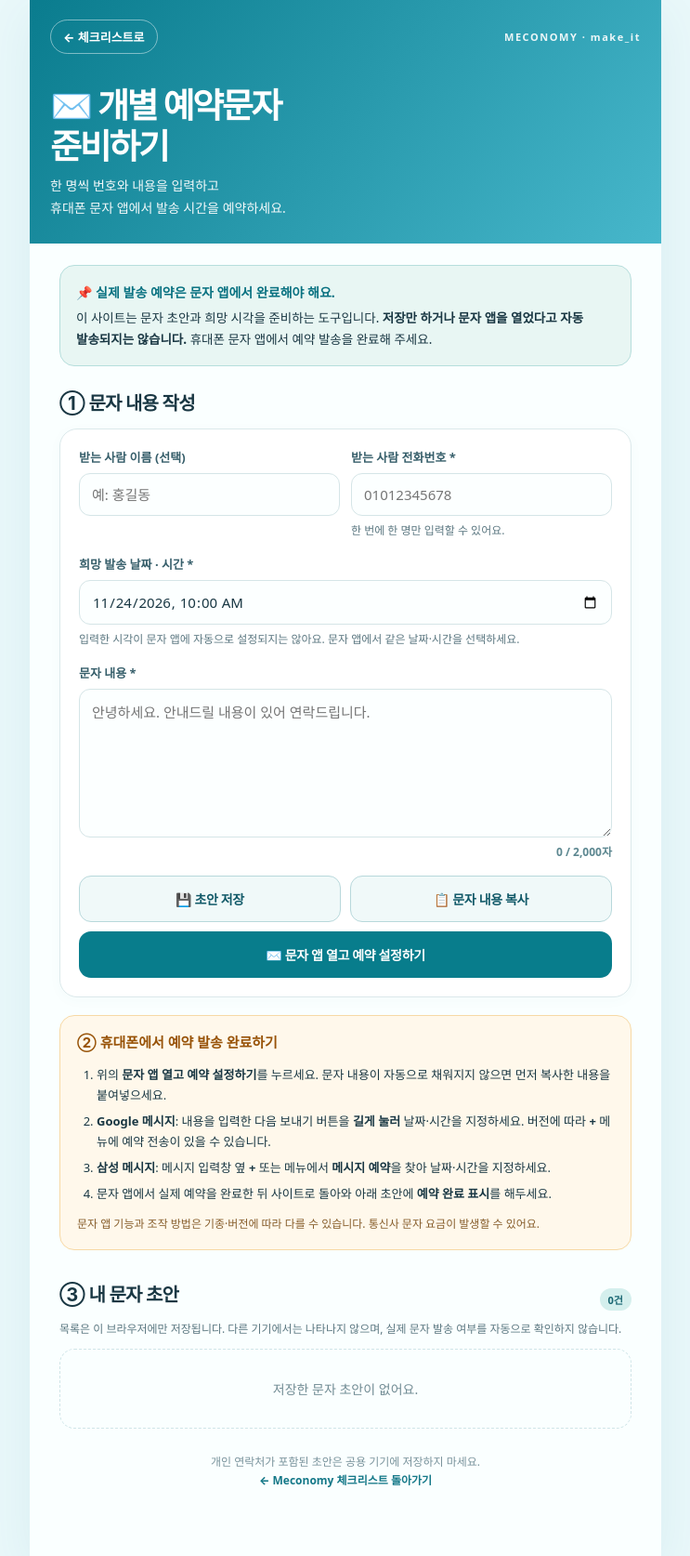
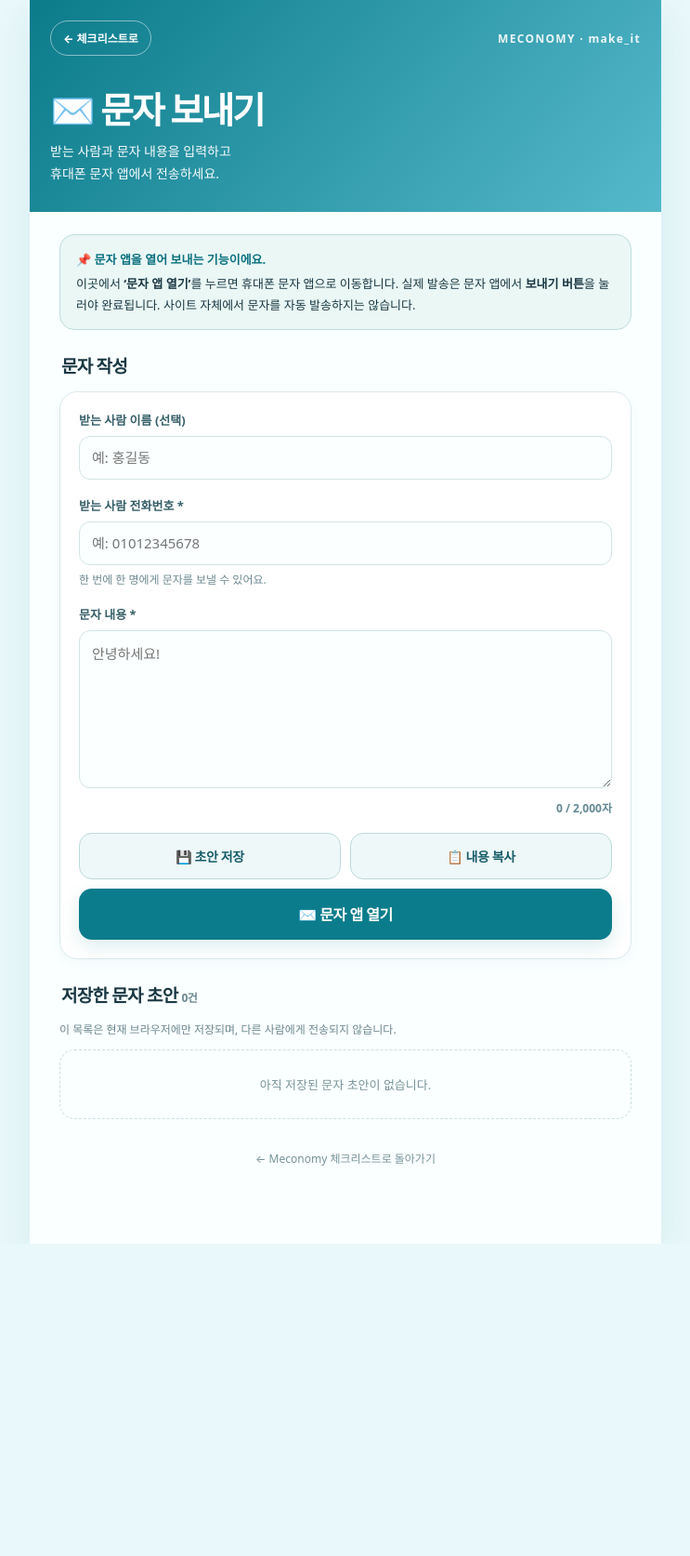
Before and after one commit to sunshiyfloor/meconomy-checklist, a plain HTML site: page sms.html in a window 1280 px wide. Shown: the whole page at 93% size, without its empty margins (268-1011 px from the left). After the commit the page ends 1338 px from the top, so only its background shows below. Drawn offline with Linux system fonts and the light colour scheme.

Commit message:
Replace scheduled SMS assistant with simple text messaging

```diff
--- a/sms.html
+++ b/sms.html
@@ -2,170 +2,109 @@
 <html lang="ko">
 <head>
 <meta charset="utf-8">
-<meta name="viewport" content="width=device-width, initial-scale=1, viewport-fit=cover">
+<meta name="viewport" content="width=device-width,initial-scale=1,viewport-fit=cover">
 <meta name="theme-color" content="#e9f8fa">
-<meta name="description" content="Meconomy - 휴대폰 문자앱 개별 예약문자 준비 도우미">
-<title>개별 예약문자 준비 | Meconomy</title>
+<meta name="description" content="Meconomy 일반 문자 작성 및 문자 앱 연결">
+<title>문자 보내기 | Meconomy</title>
 <style>
-:root{--ink:#193743;--dark:#0d6877;--soft:#e9f8fa;--line:#cfe5e7;--pale:#eff9f8;--muted:#5b7780;--orange:#d9692d}
-*{box-sizing:border-box}
-body{margin:0;background:var(--soft);font-family:Pretendard,"Apple SD Gothic Neo","Noto Sans KR",system-ui,-apple-system,sans-serif;color:var(--ink);-webkit-font-smoothing:antialiased}
-button,input,textarea{font:inherit}button{cursor:pointer}button:focus-visible,a:focus-visible,input:focus-visible,textarea:focus-visible{outline:3px solid #e6a748;outline-offset:2px}
-a{color:inherit;text-decoration:none}
-.shell{max-width:680px;background:#faffff;box-shadow:0 14px 50px #17657912;margin:0 auto;min-height:100vh}
-.header{background:linear-gradient(130deg,#0a7c8e,#47b7cb);color:white;padding:21px 22px 27px}
-.header-nav{display:flex;justify-content:space-between;gap:10px;align-items:center;font-weight:800;font-size:13px}
-.back{border:1px solid #ffffff75;border-radius:50px;padding:8px 13px}
-.brand{opacity:.9;letter-spacing:.14em;font-size:11px}
-.header h1{font-size:clamp(27px,7vw,37px);letter-spacing:-.065em;margin:33px 0 8px;line-height:1.2}
-.header p{font-size:14px;line-height:1.7;opacity:.95;margin:0}
-.wrap{padding:23px clamp(17px,5vw,32px) 44px}
-.notice{border:1px solid #b6dedc;background:#e8f6f3;border-radius:16px;padding:17px;margin-bottom:20px;font-size:13.5px;line-height:1.65;word-break:keep-all}
-.notice b{display:block;color:#087180;font-size:14px;margin-bottom:5px}
-.section-title{font-size:20px;letter-spacing:-.04em;margin:24px 0 14px}
-.panel{padding:20px;background:white;border:1px solid #dce9eb;border-radius:19px;box-shadow:0 3px 14px #317e8308}
-.field{margin-bottom:17px}
-.field label{display:block;font-size:13px;font-weight:800;color:#365e6a;margin-bottom:8px}
-.field input,.field textarea{display:block;width:100%;border:1.5px solid #d5e5e7;background:#fcffff;color:var(--ink);border-radius:12px;min-height:46px;padding:12px 13px;font-size:15px}
-.field textarea{resize:vertical;line-height:1.65;min-height:160px}
-.field small,.hint{font-size:12px;color:var(--muted);line-height:1.6;display:block;margin-top:6px}
-.fields{display:grid;grid-template-columns:1fr 1fr;gap:12px}.fields .field{min-width:0}
-.counter{text-align:right;font-size:12px;font-weight:750;color:#5c8790;margin-top:6px}
-.form-error{font-size:13px;color:#a32d1d;min-height:0;line-height:1.55}
-.actions{display:grid;grid-template-columns:1fr 1fr;gap:10px;margin-top:16px}
-.btn{border-radius:13px;padding:13px 13px;border:1.5px solid transparent;min-height:50px;font-weight:800;font-size:14px;letter-spacing:-.025em;display:flex;align-items:center;justify-content:center;gap:7px}
-.primary{background:#087d8c;color:white}.secondary{background:#f0f9f9;border-color:#b8d8db;color:#115968}
-.ghost{background:white;border-color:#d4e3e5;color:#305864}
-.wide{grid-column:1/-1}
-.tip{background:#fff8eb;border:1px solid #f7d9a5;border-radius:16px;padding:16px 18px;margin-top:19px;font-size:13px;line-height:1.7}
-.tip h3{font-size:15px;margin:0 0 7px;color:#985308}
-.tip ol{margin:5px 0 0;padding-left:21px}.tip li{padding:3px 0}
-.tip p{margin:9px 0 0;font-size:12px;color:#865d2b}
-.pill{display:inline-block;border-radius:100px;background:#d4efed;color:#176571;font-size:11px;padding:4px 9px;font-weight:800}
-.cards{display:grid;gap:12px}
-.card{background:#fff;border:1px solid #dce9eb;border-radius:16px;padding:17px}
-.card-head{display:flex;align-items:flex-start;justify-content:space-between;gap:8px}
-.card h3{font-size:15px;margin:0;font-weight:850;line-height:1.5;overflow-wrap:anywhere}
-.date{font-size:12px;color:#567983;margin:5px 0 10px}
-.card-msg{font-size:13.5px;color:#47636c;line-height:1.6;white-space:pre-wrap;overflow-wrap:anywhere;display:-webkit-box;-webkit-line-clamp:3;-webkit-box-orient:vertical;overflow:hidden;margin:0 0 12px}
-.card-actions{display:flex;flex-wrap:wrap;gap:7px}
-.card-actions button{border:1px solid #d0e2e4;background:#f4fbfb;color:#176171;border-radius:9px;font-size:12px;font-weight:750;padding:9px 10px;min-height:38px}
-.card-actions button.remove{color:#9c4c46;background:#fff8f8;border-color:#f0dada}
-.empty{padding:32px 14px;text-align:center;font-size:14px;color:#718c94;border:1.5px dashed #d0e5e8;border-radius:16px}
-.footer{text-align:center;margin:26px 0;font-size:12px;color:#78929b;line-height:1.7}
-#toast{position:fixed;z-index:20;bottom:20px;left:50%;transform:translateX(-50%);padding:11px 17px;border-radius:12px;background:#174650;color:white;font-size:13px;max-width:90vw;box-shadow:0 7px 24px #092e3155;display:none;text-align:center}
-#toast.active{display:block}
-@media(max-width:410px){.fields{grid-template-columns:1fr}.fields .field{margin-bottom:4px}.actions{grid-template-columns:1fr}.wide{grid-column:1}.panel{padding:16px}.header{padding:18px 17px 24px}}
+:root{--ink:#193743;--blue:#0c798b;--line:#cfe5e7;--muted:#5d7a83}
+*{box-sizing:border-box}html{scroll-behavior:smooth}body{margin:0;background:#e9f8fa;color:var(--ink);font-family:Pretendard,"Apple SD Gothic Neo","Noto Sans KR",system-ui,-apple-system,sans-serif;-webkit-font-smoothing:antialiased}
+button,input,textarea{font:inherit}button{cursor:pointer}a{color:inherit;text-decoration:none}
+button:focus-visible,input:focus-visible,textarea:focus-visible,a:focus-visible{outline:3px solid #f6af50;outline-offset:2px}
+.shell{max-width:680px;min-height:100vh;margin:0 auto;background:#faffff;box-shadow:0 15px 40px #126a7717}
+.hero{background:linear-gradient(130deg,#0b7b8a,#55b9cb);padding:22px 22px 30px;color:#fff}
+.nav{display:flex;justify-content:space-between;align-items:center;gap:10px;font-size:12px;font-weight:800}
+.nav a{border:1px solid #ffffff7a;padding:9px 13px;border-radius:20px}
+.brand{letter-spacing:.11em;opacity:.9}
+.hero h1{font-size:clamp(29px,7vw,39px);line-height:1.2;letter-spacing:-.06em;margin:35px 0 9px}
+.hero p{line-height:1.7;font-size:14px;margin:0;opacity:.97}
+.main{padding:24px clamp(16px,5vw,32px) 50px}
+.note{background:#eaf7f5;border:1px solid #bddfdd;border-radius:16px;padding:15px 17px;font-size:13px;line-height:1.7;margin-bottom:22px}
+.note b{display:block;color:#0b7180;margin-bottom:4px}
+h2{font-size:19px;letter-spacing:-.04em;margin:24px 2px 14px}
+.panel{background:white;border:1px solid #dce8eb;border-radius:19px;padding:20px;box-shadow:0 4px 15px #22758409}
+.field{margin-bottom:18px}.field label{display:block;color:#365f69;font-weight:850;font-size:13px;margin-bottom:8px}
+.field input,.field textarea{border:1.5px solid #d2e3e6;border-radius:12px;width:100%;min-height:47px;padding:12px 13px;font-size:15px;color:var(--ink);background:#fbffff}
+.field textarea{min-height:170px;resize:vertical;line-height:1.6}
+.field small{font-size:12px;color:#6b8991;line-height:1.6;display:block;margin-top:6px}
+.count{text-align:right;font-size:12px;font-weight:700;color:#648a94;margin-top:7px}
+.actions{display:grid;grid-template-columns:1fr 1fr;gap:10px}
+.btn{border:1px solid transparent;border-radius:14px;min-height:50px;padding:12px;font-weight:850;font-size:14px;letter-spacing:-.03em}
+.primary{background:#0b7c8c;color:#fff;grid-column:1/-1;font-size:16px;min-height:55px;box-shadow:0 7px 19px #107f8925}
+.secondary{background:#eff8f8;border-color:#bcdadc;color:#185d6a}
+.error{color:#a3342c;font-size:13px;line-height:1.5;margin-bottom:8px}
+.list{display:grid;gap:12px}
+.draft{border:1px solid #dce9eb;border-radius:17px;padding:17px;background:#fff}
+.draft h3{font-size:15px;margin:0 0 8px;overflow-wrap:anywhere}
+.draft p{font-size:13px;white-space:pre-wrap;overflow-wrap:anywhere;line-height:1.6;color:#4b6870;margin:0 0 12px;display:-webkit-box;-webkit-line-clamp:4;-webkit-box-orient:vertical;overflow:hidden}
+.tools{display:flex;gap:7px;flex-wrap:wrap}
+.tools button{font-size:12px;border:1px solid #cadfe2;background:#f5fbfb;color:#135c6c;padding:9px 11px;border-radius:10px;font-weight:750}
+.tools button.delete{color:#a34843;background:#fff7f7;border-color:#eed4d4}
+.empty{padding:27px;text-align:center;color:#78939a;font-size:13px;border:1px dashed #c9e0e3;border-radius:16px}
+.muted{color:#6b8790;font-size:12px;line-height:1.6}
+footer{text-align:center;color:#75939a;font-size:12px;margin:33px 0}
+#toast{position:fixed;bottom:25px;left:50%;transform:translateX(-50%);z-index:20;max-width:90vw;border-radius:12px;background:#173e47;padding:12px 17px;box-shadow:0 10px 22px #12363b40;color:white;font-size:13px;display:none;text-align:center}
+#toast.visible{display:block}
+@media(max-width:420px){.panel{padding:16px}.main{padding:20px 16px 38px}}
 </style>
 </head>
-<body>
-<div class="shell">
-<header class="header">
-  <div class="header-nav"><a class="back" href="./index.html">← 체크리스트로</a><span class="brand">MECONOMY · make_it</span></div>
-  <h1>✉️ 개별 예약문자<br>준비하기</h1>
-  <p>한 명씩 번호와 내용을 입력하고<br>휴대폰 문자 앱에서 발송 시간을 예약하세요.</p>
+<body><div class="shell">
+<header class="hero"><div class="nav"><a href="./index.html">← 체크리스트로</a><span class="brand">MECONOMY · make_it</span></div>
+<h1>✉️ 문자 보내기</h1>
+<p>받는 사람과 문자 내용을 입력하고<br>휴대폰 문자 앱에서 전송하세요.</p>
 </header>
-<main class="wrap">
-  <section class="notice" aria-label="중요 안내">
-    <b>📌 실제 발송 예약은 문자 앱에서 완료해야 해요.</b>
-    이 사이트는 문자 초안과 희망 시각을 준비하는 도구입니다. <strong>저장만 하거나 문자 앱을 열었다고 자동 발송되지는 않습니다.</strong> 휴대폰 문자 앱에서 예약 발송을 완료해 주세요.
-  </section>
-
-  <h2 class="section-title">① 문자 내용 작성</h2>
-  <section class="panel">
-    <form id="smsForm" novalidate>
-      <div class="fields">
-        <div class="field"><label for="recipient">받는 사람 이름 (선택)</label><input id="recipient" maxlength="30" autocomplete="off" placeholder="예: 홍길동"></div>
-        <div class="field"><label for="phone">받는 사람 전화번호 *</label><input id="phone" type="tel" inputmode="tel" autocomplete="off" maxlength="20" required placeholder="01012345678"><small>한 번에 한 명만 입력할 수 있어요.</small></div>
-      </div>
-      <div class="field"><label for="schedule">희망 발송 날짜 · 시간 *</label><input id="schedule" type="datetime-local" required><small>입력한 시각이 문자 앱에 자동으로 설정되지는 않아요. 문자 앱에서 같은 날짜·시간을 선택하세요.</small></div>
-      <div class="field"><label for="message">문자 내용 *</label><textarea id="message" required maxlength="2000" placeholder="안녕하세요. 안내드릴 내용이 있어 연락드립니다."></textarea><div id="count" class="counter">0 / 2,000자</div></div>
-      <p class="form-error" id="formError" role="alert"></p>
-      <div class="actions">
-        <button type="button" class="btn secondary" id="save">💾 초안 저장</button>
-        <button type="button" class="btn secondary" id="copy">📋 문자 내용 복사</button>
-        <button type="button" class="btn primary wide" id="openSms">✉️ 문자 앱 열고 예약 설정하기</button>
-      </div>
-    </form>
-  </section>
-
-  <section class="tip">
-    <h3>② 휴대폰에서 예약 발송 완료하기</h3>
-    <ol>
-      <li>위의 <strong>문자 앱 열고 예약 설정하기</strong>를 누르세요. 문자 내용이 자동으로 채워지지 않으면 먼저 복사한 내용을 붙여넣으세요.</li>
-      <li><strong>Google 메시지</strong>: 내용을 입력한 다음 보내기 버튼을 <strong>길게 눌러</strong> 날짜·시간을 지정하세요. 버전에 따라 <strong>+</strong> 메뉴에 예약 전송이 있을 수 있습니다.</li>
-      <li><strong>삼성 메시지</strong>: 메시지 입력창 옆 <strong>+</strong> 또는 메뉴에서 <strong>메시지 예약</strong>을 찾아 날짜·시간을 지정하세요.</li>
-      <li>문자 앱에서 실제 예약을 완료한 뒤 사이트로 돌아와 아래 초안에 <strong>예약 완료 표시</strong>를 해두세요.</li>
-    </ol>
-    <p>문자 앱 기능과 조작 방법은 기종·버전에 따라 다를 수 있습니다. 통신사 문자 요금이 발생할 수 있어요.</p>
-  </section>
-
-  <div style="display:flex;justify-content:space-between;align-items:center;gap:8px;margin-top:32px">
-    <h2 class="section-title" style="margin:0 0 14px">③ 내 문자 초안</h2>
-    <span class="pill" id="total">0건</span>
-  </div>
-  <p class="hint" style="margin:0 0 12px">목록은 이 브라우저에만 저장됩니다. 다른 기기에서는 나타나지 않으며, 실제 문자 발송 여부를 자동으로 확인하지 않습니다.</p>
-  <div id="drafts" class="cards" aria-live="polite"><div class="empty">저장한 초안이 없어요.</div></div>
-  <p class="footer">개인 연락처가 포함된 초안은 공용 기기에 저장하지 마세요.<br><a href="./index.html" style="color:#147888;font-weight:800">← Meconomy 체크리스트 돌아가기</a></p>
-</main>
+<main class="main">
+<div class="note"><b>📌 문자 앱을 열어 보내는 기능이에요.</b>이곳에서 <strong>‘문자 앱 열기’</strong>를 누르면 휴대폰 문자 앱으로 이동합니다. 실제 발송은 문자 앱에서 <strong>보내기 버튼</strong>을 눌러야 완료됩니다. 사이트 자체에서 문자를 자동 발송하지는 않습니다.</div>
+<h2>문자 작성</h2>
+<div class="panel">
+<form id="form" novalidate>
+<div class="field"><label for="recipient">받는 사람 이름 (선택)</label><input id="recipient" maxlength="30" autocomplete="off" placeholder="예: 홍길동"></div>
+<div class="field"><label for="phone">받는 사람 전화번호 *</label><input id="phone" required type="tel" inputmode="tel" autocomplete="off" maxlength="20" placeholder="예: 01012345678"><small>한 번에 한 명에게 문자를 보낼 수 있어요.</small></div>
+<div class="field"><label for="message">문자 내용 *</label><textarea id="message" required maxlength="2000" placeholder="안녕하세요!"></textarea><div class="count" id="count">0 / 2,000자</div></div>
+<p class="error" id="error" role="alert"></p>
+<div class="actions">
+<button class="btn secondary" id="save" type="button">💾 초안 저장</button>
+<button class="btn secondary" id="copy" type="button">📋 내용 복사</button>
+<button class="btn primary" id="send" type="button">✉️ 문자 앱 열기</button>
 </div>
+</form>
+</div>
+<h2>저장한 문자 초안 <span id="total" class="muted">0건</span></h2>
+<p class="muted">이 목록은 현재 브라우저에만 저장되며, 다른 사람에게 전송되지 않습니다.</p>
+<div id="drafts" class="list"></div>
+<footer><a href="./index.html">← Meconomy 체크리스트로 돌아가기</a></footer>
+</main></div>
 <div id="toast" role="status" aria-live="polite"></div>
 <script>
 (function(){
 "use strict";
-var KEY="meconomy-single-sms-drafts-v1";
-var editingId=null,toastTimer=null;
+var KEY="meconomy-general-sms-drafts-v1",OLD_KEY="meconomy-single-sms-drafts-v1",editingId=null,timer;
 var $=function(id){return document.getElementById(id)};
-var field={name:$("recipient"),phone:$("phone"),date:$("schedule"),message:$("message")};
-function localInputDate(d){return new Date(d.getTime()-d.getTimezoneOffset()*60000).toISOString().slice(0,16)}
-function defaults(){var d=new Date();d.setDate(d.getDate()+1);d.setHours(10,0,0,0);field.date.value=localInputDate(d)}
-function getDrafts(){try{var a=JSON.parse(localStorage.getItem(KEY)||"[]");return Array.isArray(a)?a.filter(function(d){return d&&typeof d==="object"}):[]}catch(e){return []}}
-function setDrafts(a){try{localStorage.setItem(KEY,JSON.stringify(a));return true}catch(e){show("저장할 수 없습니다. 브라우저 저장 설정을 확인하세요.");return false}}
-function show(s){var t=$("toast");t.textContent=s;t.classList.add("active");clearTimeout(toastTimer);toastTimer=setTimeout(function(){t.classList.remove("active")},3300)}
-function inputData(){return {name:field.name.value.trim(),phone:field.phone.value.replace(/[\s()-]/g,""),date:field.date.value,message:field.message.value.trim()}}
-function error(s){$("formError").textContent=s;return null}
-function validate(){var d=inputData();$("formError").textContent="";
-if(!/^(?:0\d{8,10}|\+82\d{9,10})$/.test(d.phone))return error("받는 사람의 휴대전화 번호를 확인해 주세요.");
-if(!d.date)return error("희망 발송 날짜와 시간을 입력해 주세요.");
-if(!Number.isFinite(new Date(d.date).getTime())||new Date(d.date).getTime()<=Date.now())return error("현재보다 미래의 날짜와 시간을 선택해 주세요.");
-if(!d.message)return error("문자 내용을 입력해 주세요.");
-return d}
-function storeForm(){var d=validate();if(!d)return null;
-var arr=getDrafts(),existing=editingId?arr.find(function(x){return x.id===editingId}):null;
-var row={id:existing?existing.id:String(Date.now())+"-"+Math.random().toString(36).slice(2,8),name:d.name,phone:d.phone,date:d.date,message:d.message,status:existing?existing.status:"draft"};
-if(existing){arr=arr.map(function(x){return x.id===existing.id?row:x})}else{arr.unshift(row)}
-if(!setDrafts(arr))return null;editingId=row.id;render();return row}
-function textFromData(){var s=field.message.value.trim();if(!s){$("formError").textContent="먼저 문자 내용을 입력해 주세요.";return null}return s}
-function selectCopy(s){var ta=document.createElement("textarea");ta.value=s;ta.style.position="fixed";ta.style.opacity="0";document.body.appendChild(ta);ta.select();var success=false;try{success=document.execCommand("copy")}catch(e){}ta.remove();return success}
-function copy(s){if(navigator.clipboard&&window.isSecureContext){return navigator.clipboard.writeText(s).then(function(){show("문자 내용을 복사했어요.")}).catch(function(){show(selectCopy(s)?"문자 내용을 복사했어요.":"복사할 수 없어요. 직접 선택해 복사해 주세요.")})}show(selectCopy(s)?"문자 내용을 복사했어요.":"복사할 수 없어요. 직접 선택해 복사해 주세요.");return Promise.resolve()}
-function openApp(r){if(!r)return;show("문자 앱에서 예약 날짜·시간을 직접 선택하세요.");
-var addr="sms:"+r.phone+"?body="+encodeURIComponent(r.message);
-window.location.href=addr}
-function clearForm(){editingId=null;field.name.value="";field.phone.value="";field.message.value="";defaults();$("count").textContent="0 / 2,000자";$("formError").textContent=""}
-function btn(label,cb,extra){var b=document.createElement("button");b.type="button";b.textContent=label;if(extra)b.className=extra;b.addEventListener("click",cb);return b}
-function render(){var all=getDrafts(),el=$("drafts");el.textContent="";$("total").textContent=all.length+"건";
-if(!all.length){var e=document.createElement("div");e.className="empty";e.textContent="저장한 문자 초안이 없어요.";el.appendChild(e);return}
-all.forEach(function(d){
-var card=document.createElement("article");card.className="card";
-var head=document.createElement("div");head.className="card-head";
-var title=document.createElement("h3");title.textContent=(d.name?d.name+" · ":"")+d.phone;
-var status=document.createElement("span");status.className="pill";status.textContent=d.status==="marked"?"내가 예약 완료로 표시":"초안";head.append(title,status);
-var date=document.createElement("div");date.className="date";date.textContent="희망 시각: "+String(d.date||"미입력").replace("T"," ");
-var msg=document.createElement("p");msg.className="card-msg";msg.textContent=d.message||"";
-var actions=document.createElement("div");actions.className="card-actions";
-actions.appendChild(btn("수정",function(){editingId=d.id;field.name.value=d.name||"";field.phone.value=d.phone||"";field.date.value=d.date||"";field.message.value=d.message||"";$("count").textContent=field.message.value.length.toLocaleString()+" / 2,000자";window.scrollTo({top:0,behavior:"smooth"});show("초안을 불러왔어요.")}));
-actions.appendChild(btn("문자 앱 열기",function(){openApp(d)}));
-actions.appendChild(btn(d.status==="marked"?"완료 표시 취소":"예약 완료 표시",function(){var a=getDrafts();a=a.map(function(x){if(x.id===d.id)x.status=x.status==="marked"?"draft":"marked";return x});if(setDrafts(a))render()}));
-actions.appendChild(btn("삭제",function(){if(!window.confirm("이 문자 초안을 삭제할까요?"))return;var a=getDrafts().filter(function(x){return x.id!==d.id});if(setDrafts(a)){if(editingId===d.id)clearForm();render();show("초안을 삭제했어요.")}},"remove"));
-card.append(head,date,msg,actions);el.appendChild(card)
-})}
+function getAll(){try{var data=JSON.parse(localStorage.getItem(KEY)||"[]");return Array.isArray(data)?data:[]}catch(e){return []}}
+function setAll(data){try{localStorage.setItem(KEY,JSON.stringify(data));return true}catch(e){toast("브라우저에 저장하지 못했습니다.");return false}}
+function toast(t){$("toast").textContent=t;$("toast").classList.add("visible");clearTimeout(timer);timer=setTimeout(function(){$("toast").classList.remove("visible")},3300)}
+function extract(){return{name:$("recipient").value.trim(),phone:$("phone").value.replace(/[\s()-]/g,""),message:$("message").value.trim()}}
+function validate(){var d=extract();$("error").textContent="";if(!/^(?:0\d{8,10}|\+82\d{9,10})$/.test(d.phone)){$("error").textContent="전화번호를 정확하게 입력해 주세요.";return null}if(!d.message){$("error").textContent="문자 내용을 입력해 주세요.";return null}return d}
+function store(){var d=validate();if(!d)return null;var list=getAll(),prev=editingId?list.find(function(x){return x.id===editingId}):null;var row={id:prev?prev.id:String(Date.now())+"-"+Math.random().toString(36).slice(2,8),name:d.name,phone:d.phone,message:d.message};
+if(prev){list=list.map(function(x){return x.id===prev.id?row:x})}else{list.unshift(row)}
+if(!setAll(list))return null;editingId=row.id;render();return row}
+function fallbackCopy(str){var t=document.createElement("textarea");t.value=str;t.style.position="fixed";t.style.opacity="0";document.body.appendChild(t);t.select();var ok=false;try{ok=document.execCommand("copy")}catch(e){}t.remove();return ok}
+function copy(str){if(navigator.clipboard&&window.isSecureContext){navigator.clipboard.writeText(str).then(function(){toast("문자 내용이 복사됐어요.")}).catch(function(){toast(fallbackCopy(str)?"문자 내용이 복사됐어요.":"문자 내용을 직접 복사해 주세요.")})}else{toast(fallbackCopy(str)?"문자 내용이 복사됐어요.":"문자 내용을 직접 복사해 주세요.")}}
+function openSMS(d){if(!d)return;toast("문자 앱에서 '보내기'를 눌러 발송을 완료하세요.");window.location.href="sms:"+encodeURIComponent(d.phone)+"?body="+encodeURIComponent(d.message)}
+function button(label,callback,css){var b=document.createElement("button");b.type="button";b.textContent=label;if(css)b.className=css;b.addEventListener("click",callback);return b}
+function render(){var list=getAll();$("total").textContent=list.length+"건";var target=$("drafts");target.textContent="";if(!list.length){var empty=document.createElement("div");empty.className="empty";empty.textContent="아직 저장된 문자 초안이 없습니다.";target.appendChild(empty);return}
+list.forEach(function(d){var card=document.createElement("article");card.className="draft";var title=document.createElement("h3");title.textContent=(d.name?d.name+" · ":"")+d.phone;var body=document.createElement("p");body.textContent=d.message;var tools=document.createElement("div");tools.className="tools";
+tools.appendChild(button("수정",function(){editingId=d.id;$("recipient").value=d.name||"";$("phone").value=d.phone||"";$("message").value=d.message||"";$("count").textContent=$("message").value.length.toLocaleString()+" / 2,000자";window.scrollTo({top:0,behavior:"smooth"});toast("초안을 불러왔어요.")}));
+tools.appendChild(button("문자 앱 열기",function(){openSMS(d)}));
+tools.appendChild(button("삭제",function(){if(!confirm("이 초안을 삭제할까요?"))return;var list=getAll().filter(function(x){return x.id!==d.id});if(setAll(list)){if(editingId===d.id)editingId=null;render();toast("초안을 삭제했어요.")}},"delete"));
+card.append(title,body,tools);target.appendChild(card)})}
 $("message").addEventListener("input",function(){$("count").textContent=this.value.length.toLocaleString()+" / 2,000자"});
-$("save").addEventListener("click",function(){if(storeForm())show("초안을 브라우저에 저장했어요. 아직 발송 예약된 것은 아닙니다.")});
-$("copy").addEventListener("click",function(){var s=textFromData();if(s)copy(s)});
-$("openSms").addEventListener("click",function(){var r=storeForm();if(!r)return;openApp(r)});
-$("smsForm").addEventListener("submit",function(e){e.preventDefault();if(storeForm())show("초안이 저장되었어요.")});
-defaults();render();
+$("save").addEventListener("click",function(){if(store())toast("문자 초안을 저장했어요.")});
+$("send").addEventListener("click",function(){var d=store();if(d)openSMS(d)});
+$("copy").addEventListener("click",function(){var msg=$("message").value.trim();if(!msg){$("error").textContent="먼저 문자 내용을 입력해 주세요.";return}copy(msg)});
+$("form").addEventListener("submit",function(e){e.preventDefault();if(store())toast("문자 초안을 저장했어요.")});
+if(!localStorage.getItem(KEY)){try{var old=JSON.parse(localStorage.getItem(OLD_KEY)||"[]");if(Array.isArray(old)&&old.length){var migrated=old.filter(function(x){return x&&x.phone&&x.message}).map(function(x){return{id:String(x.id),phone:String(x.phone),name:String(x.name||""),message:String(x.message)}});setAll(migrated)}}catch(e){}}
+render();
 })();
 </script>
-</body>
-</html>
+</body></html>
```
